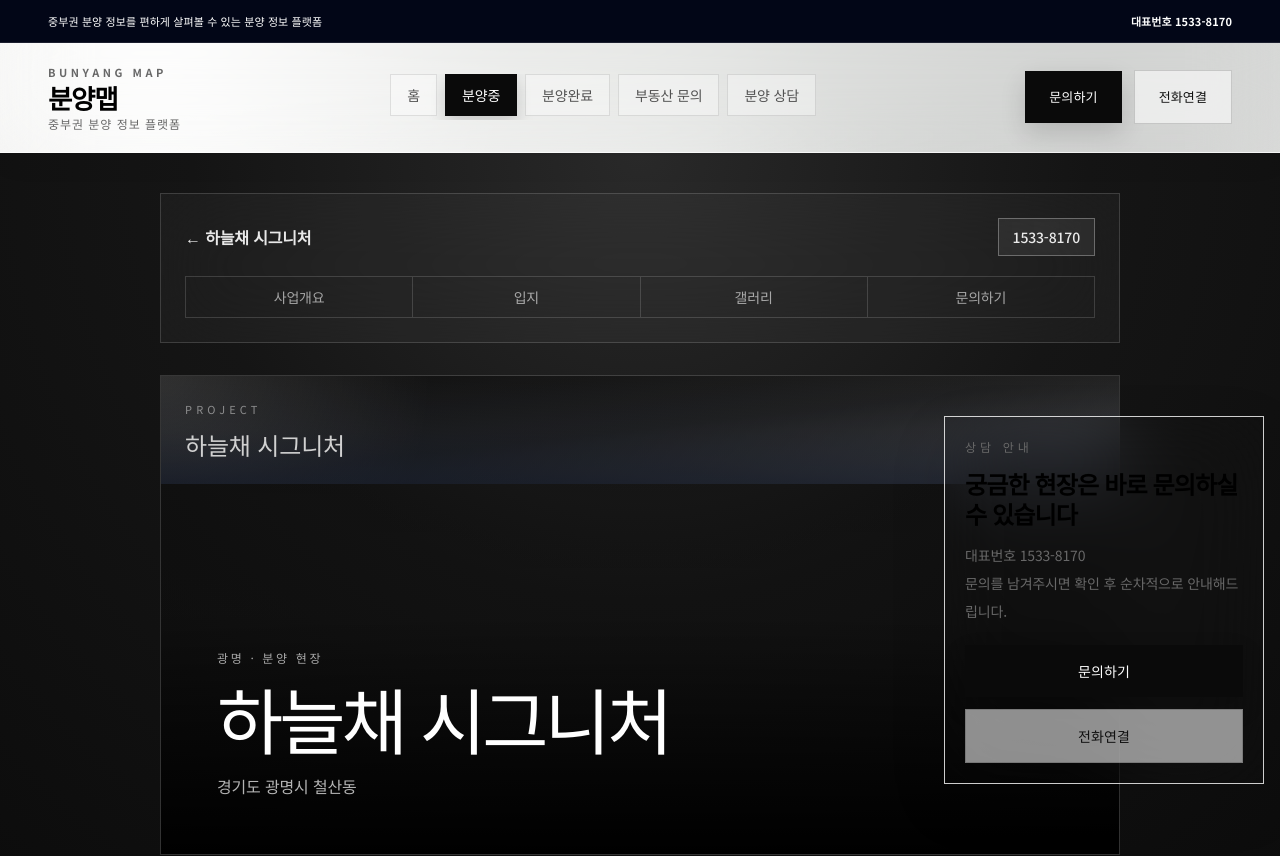
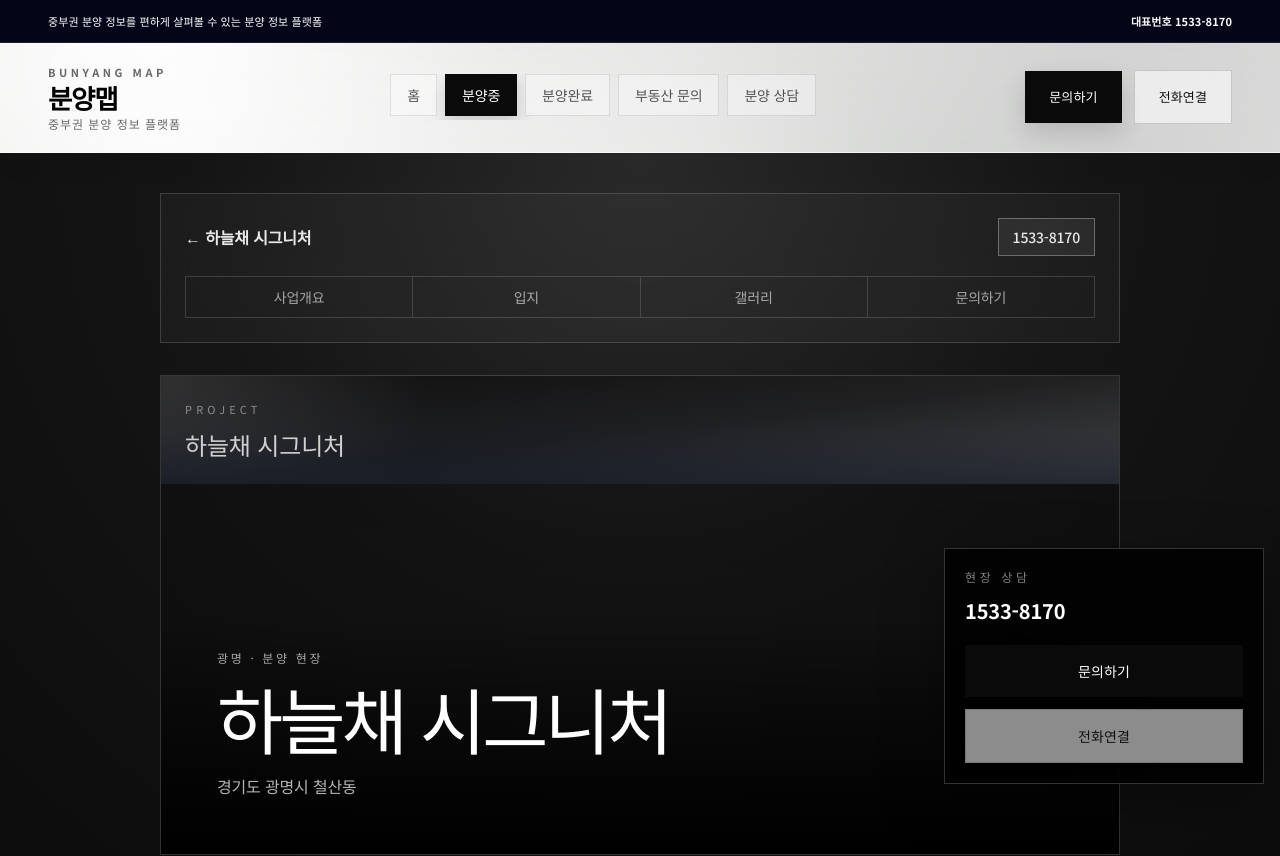
Before and after one commit to gj5x8v8xrv-a11y/qnsdid, a Next.js app: page /projects/haneulchae-signature in a window 1280 px wide. Shown: the top 856 px of the page. Built offline with nearby package versions, Linux system fonts and the light colour scheme; no server answers.

Commit message:
Use project contact details in detail CTAs

```diff
--- a/src/app/(site)/projects/[slug]/page.tsx
+++ b/src/app/(site)/projects/[slug]/page.tsx
@@ -4,6 +4,7 @@ import { notFound } from "next/navigation";
 
 import { LightboxImage } from "@/components/ui/lightbox-image";
 import { ProjectVisual } from "@/components/ui/project-visual";
+import { ProjectStickyCta } from "@/components/site/project-sticky-cta";
 import { getProjectBySlug } from "@/lib/data";
 import { buildProjectMetadata } from "@/lib/seo";
 import {
@@ -67,6 +68,7 @@ export default async function ProjectDetailPage({
   const youtubeEmbedUrl = getYoutubeEmbedUrl(pageContent.meta.youtubeUrl);
   const modelHouseAddress = pageContent.meta.modelHouseAddress;
   const siteAddress = pageContent.meta.siteAddress || address;
+  const projectInquiryUrl = project.reservationUrl || NAVER_INQUIRY_URL;
   const sectionOrder = [
     ...pageContent.meta.sectionOrder,
     ...DEFAULT_PROJECT_SECTION_ORDER.filter((key) => !pageContent.meta.sectionOrder.includes(key))
@@ -261,7 +263,7 @@ export default async function ProjectDetailPage({
             </div>
             <a
               className="mt-4 flex min-h-14 w-full items-center justify-between bg-white px-5 text-sm font-medium text-black transition hover:bg-neutral-200"
-              href={project.reservationUrl || NAVER_INQUIRY_URL}
+              href={projectInquiryUrl}
               rel="noreferrer"
               target="_blank"
             >
@@ -274,7 +276,7 @@ export default async function ProjectDetailPage({
             <div className="grid gap-3 sm:grid-cols-[1fr_0.65fr]">
               <a
                 className="inline-flex min-h-12 items-center justify-center rounded-none bg-white px-5 text-sm font-medium text-black shadow-[0_12px_28px_rgba(0,0,0,0.25)] transition hover:bg-neutral-200"
-                href={NAVER_INQUIRY_URL}
+                href={projectInquiryUrl}
                 rel="noreferrer"
                 target="_blank"
               >
@@ -290,6 +292,7 @@ export default async function ProjectDetailPage({
           </section>
         </main>
       </div>
+      <ProjectStickyCta inquiryUrl={projectInquiryUrl} phone={project.contactPhone} />
     </div>
   );
 }
--- /dev/null
+++ b/src/components/site/project-sticky-cta.tsx
@@ -0,0 +1,52 @@
+import { formatPhoneHref } from "@/lib/utils";
+
+export function ProjectStickyCta({
+  inquiryUrl,
+  phone
+}: {
+  inquiryUrl: string;
+  phone: string;
+}) {
+  return (
+    <>
+      <div className="fixed bottom-4 right-4 z-50 hidden w-[320px] lg:block">
+        <div className="overflow-hidden border border-white/20 bg-black/85 p-5 text-white shadow-[0_20px_55px_rgba(0,0,0,0.35)] backdrop-blur-2xl">
+          <p className="text-xs uppercase tracking-[0.3em] text-white/50">현장 상담</p>
+          <p className="mt-3 text-xl font-semibold">{phone}</p>
+          <div className="mt-5 grid gap-3">
+            <a
+              className="button-primary w-full"
+              href={inquiryUrl}
+              rel="noreferrer"
+              target="_blank"
+            >
+              문의하기
+            </a>
+            <a className="button-secondary w-full" href={formatPhoneHref(phone)}>
+              전화연결
+            </a>
+          </div>
+        </div>
+      </div>
+
+      <div className="fixed inset-x-0 bottom-0 z-50 border-t border-white/80 bg-white/70 p-2.5 shadow-[0_-10px_35px_rgba(0,0,0,0.09)] backdrop-blur-2xl lg:hidden">
+        <div className="page-shell flex gap-2 px-0">
+          <a
+            className="button-primary !min-h-[40px] flex-1"
+            href={inquiryUrl}
+            rel="noreferrer"
+            target="_blank"
+          >
+            문의하기
+          </a>
+          <a
+            className="button-accent !min-h-[40px] flex-1"
+            href={formatPhoneHref(phone)}
+          >
+            전화연결
+          </a>
+        </div>
+      </div>
+    </>
+  );
+}
--- a/src/components/site/site-sticky-cta.tsx
+++ b/src/components/site/site-sticky-cta.tsx
@@ -1,4 +1,6 @@
 "use client";
+
+import { usePathname } from "next/navigation";
 
 import type { HomePageSettings } from "@/lib/types";
 import { getSiteConfig, NAVER_INQUIRY_URL } from "@/lib/utils";
@@ -8,8 +10,13 @@ export function SiteStickyCta({
 }: {
   settings: HomePageSettings;
 }) {
+  const pathname = usePathname();
   const site = getSiteConfig();
   const phoneHref = `tel:${site.companyPhone.replace(/[^+\d]/g, "")}`;
+
+  if (/^\/projects\/[^/]+$/.test(pathname)) {
+    return null;
+  }
 
   return (
     <>
```
